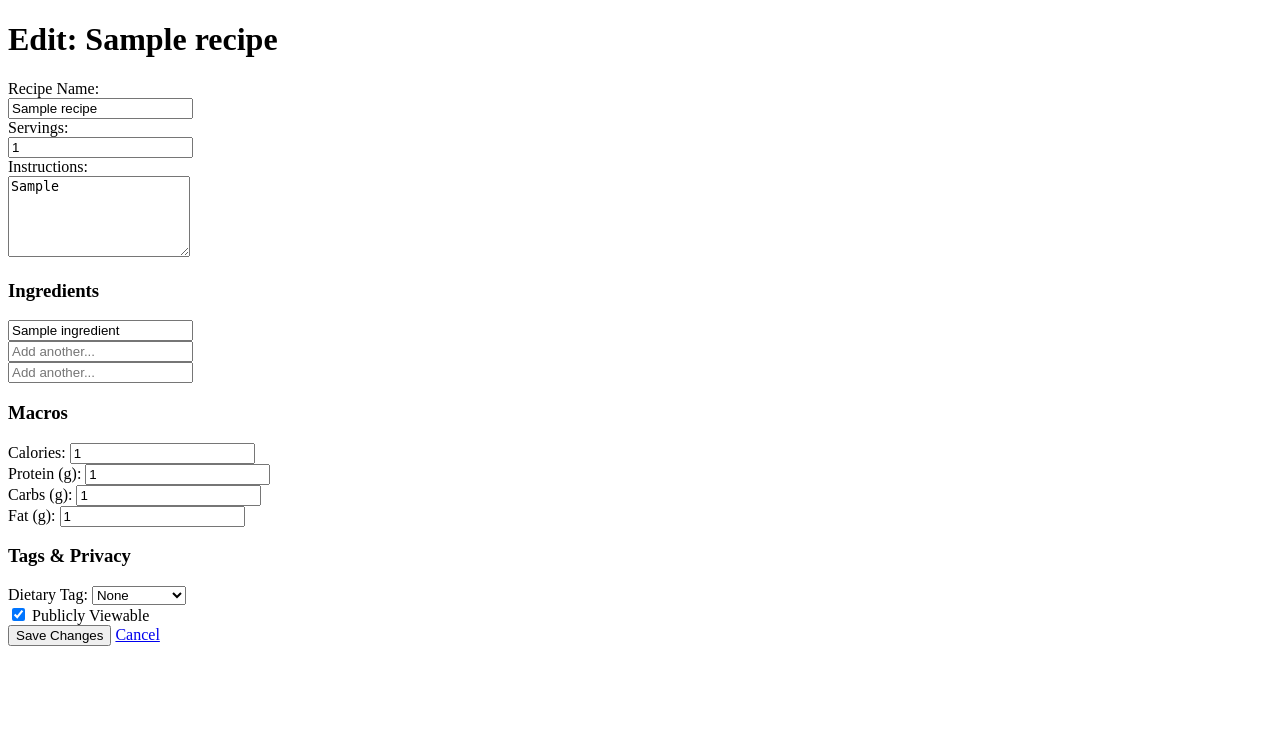
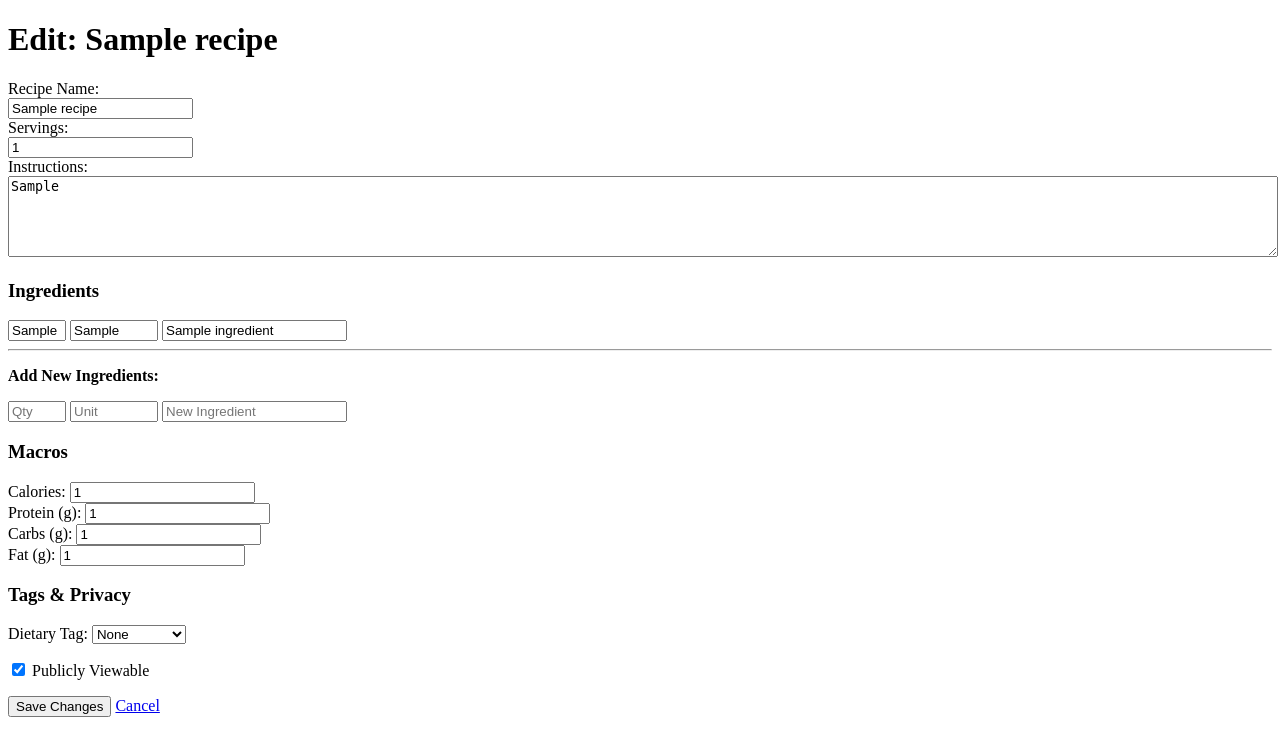
Before and after one commit to Javan27/CSC330-RecipeHub, a Flask app: page /edit_recipe/1 in a window 1280 px wide. Shown: the top 756 px of the page. Run offline with Flask 3, Linux system fonts and the light colour scheme; the visitor is signed in with stand-in values (Sample User, id 1); tables that the repository leaves empty hold one stand-in row (values such as "Sample post").

Commit message:
Update edit_recipe.html

```diff
--- a/templates/edit_recipe.html
+++ b/templates/edit_recipe.html
@@ -19,43 +19,53 @@
 
         <div>
             <label>Instructions:</label><br>
-            <textarea name="instructions" rows="5">{{ recipe.instructions }}</textarea>
+            <textarea name="instructions" rows="5" style="width: 100%;">{{ recipe.instructions }}</textarea>
         </div>
 
         <h3>Ingredients</h3>
-        <div>
+        <div id="ingredient-container">
             {% for ing in recipe.ingredients %}
-                <input type="text" name="ingredients" value="{{ ing.name }}"><br>
+            <div class="ingredient-row" style="margin-bottom: 5px;">
+                <input type="text" name="ing_qty" value="{{ ing.quantity }}" placeholder="Qty" style="width: 50px;">
+                <input type="text" name="ing_unit" value="{{ ing.unit }}" placeholder="Unit" style="width: 80px;">
+                <input type="text" name="ing_name" value="{{ ing.name }}" placeholder="Ingredient Name">
+            </div>
             {% endfor %}
-            <!-- Blank inputs to allow adding more ingredients while editing -->
-            <input type="text" name="ingredients" placeholder="Add another..."><br>
-            <input type="text" name="ingredients" placeholder="Add another...">
+
+            <hr>
+            <p><strong>Add New Ingredients:</strong></p>
+            <div class="ingredient-row">
+                <input type="text" name="ing_qty" placeholder="Qty" style="width: 50px;">
+                <input type="text" name="ing_unit" placeholder="Unit" style="width: 80px;">
+                <input type="text" name="ing_name" placeholder="New Ingredient">
+            </div>
         </div>
 
         <h3>Macros</h3>
-        <label>Calories:</label> <input type="number" name="calories" value="{{ recipe.calories }}"> <br>
-        <label>Protein (g):</label> <input type="number" name="protein" value="{{ recipe.protein }}"> <br>
-        <label>Carbs (g):</label> <input type="number" name="carbs" value="{{ recipe.carbs }}"> <br>
-        <label>Fat (g):</label> <input type="number" name="fat" value="{{ recipe.fat }}">
+        <p>
+            <label>Calories:</label> <input type="number" name="calories" value="{{ recipe.calories }}"> <br>
+            <label>Protein (g):</label> <input type="number" name="protein" value="{{ recipe.protein }}"> <br>
+            <label>Carbs (g):</label> <input type="number" name="carbs" value="{{ recipe.carbs }}"> <br>
+            <label>Fat (g):</label> <input type="number" name="fat" value="{{ recipe.fat }}">
+        </p>
 
         <h3>Tags & Privacy</h3>
         <div>
             <label>Dietary Tag:</label>
             <select name="tags">
-                <option value="None" {% if recipe.tags == 'None' %}selected{% endif %}>None</option>
-                <option value="Vegan" {% if recipe.tags == 'Vegan' %}selected{% endif %}>Vegan</option>
-                <option value="Keto" {% if recipe.tags == 'Keto' %}selected{% endif %}>Keto</option>
-                <option value="Vegetarian" {% if recipe.tags == 'Vegetarian' %}selected{% endif %}>Vegetarian</option>
-                <option value="Gluten-Free" {% if recipe.tags == 'Gluten-Free' %}selected{% endif %}>Gluten-Free</option>
+                {% set tags = ['None', 'Vegan', 'Keto', 'Vegetarian', 'Gluten-Free', 'Sugar-Free', 'Protein', 'Nut-Free'] %}
+                {% for tag in tags %}
+                    <option value="{{ tag }}" {% if recipe.tags == tag %}selected{% endif %}>{{ tag }}</option>
+                {% endfor %}
             </select>
         </div>
 
-        <div>
+        <p>
             <label>
                 <input type="checkbox" name="is_public" {% if recipe.is_public %}checked{% endif %}>
                 Publicly Viewable
             </label>
-        </div>
+        </p>
 
         <button type="submit">Save Changes</button>
         <a href="{{ url_for('index') }}">Cancel</a>
```
